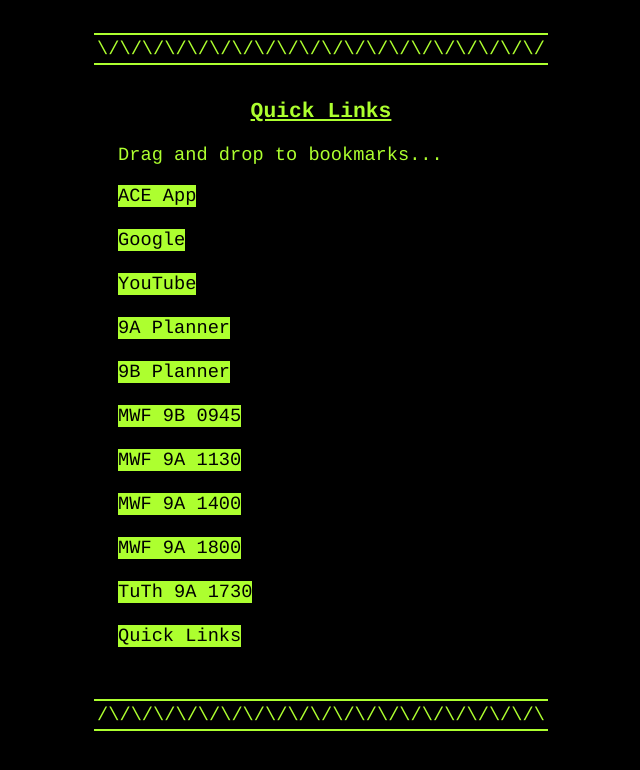
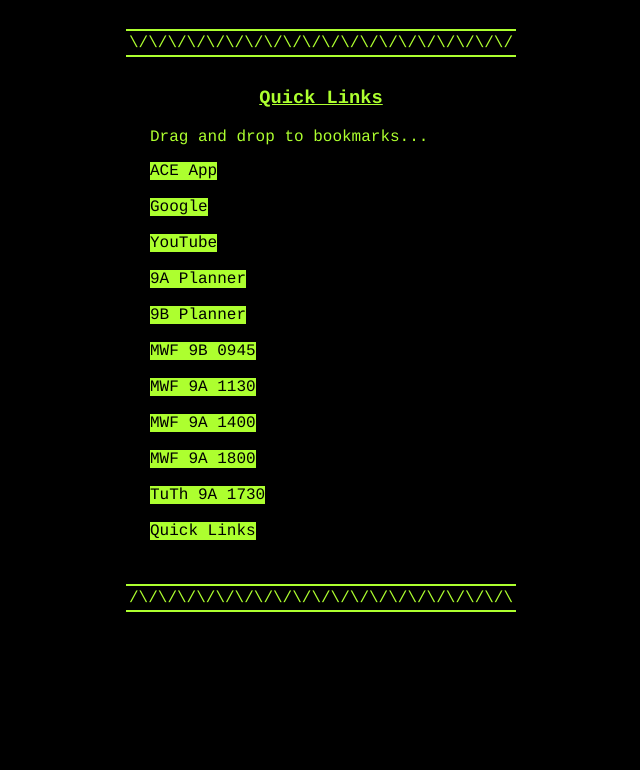
Before and after one commit to swaatomdotcom/minisite, a plain HTML site: page template.html in a window 1280 px wide. Shown: the whole page, without its empty margins (319-959 px from the left). Drawn offline with Linux system fonts and the light colour scheme.

Commit message:
experimenting with viewport...

```diff
--- a/styles.css
+++ b/styles.css
@@ -2,24 +2,24 @@
     background-color: black;
     color: greenyellow;
     font-family: Courier;
-    font-size: 14pt;
+    /*font-size: 14pt;*/
 }
 
 h3 {
     font-family: Courier;
-    font-size: 16pt;
+    /*font-size: 16pt;*/
     font-weight: bold;
     text-decoration: underline;
 }
 
 p {
     font-family: Courier;
-    font-size: 14pt;
+    /*font-size: 14pt;*/
 }
 
 td {
     font-family: Courier;
-    font-size: 14pt;
+    /*font-size: 14pt;*/
 }
 
 a {
@@ -30,7 +30,7 @@
 
 div {
     font-family: Courier;
-    font-size: 14pt;
+    /*font-size: 14pt;*/
 }
 
 hr {color: greenyellow;}
--- a/template.html
+++ b/template.html
@@ -1,5 +1,6 @@
 <html>
     <head>
+	<meta name="viewport" content="width=device-width, initial-scale=1.0">
 	<link rel="stylesheet" href="styles.css">
         <title>Quick Links</title>
     </head>
```
